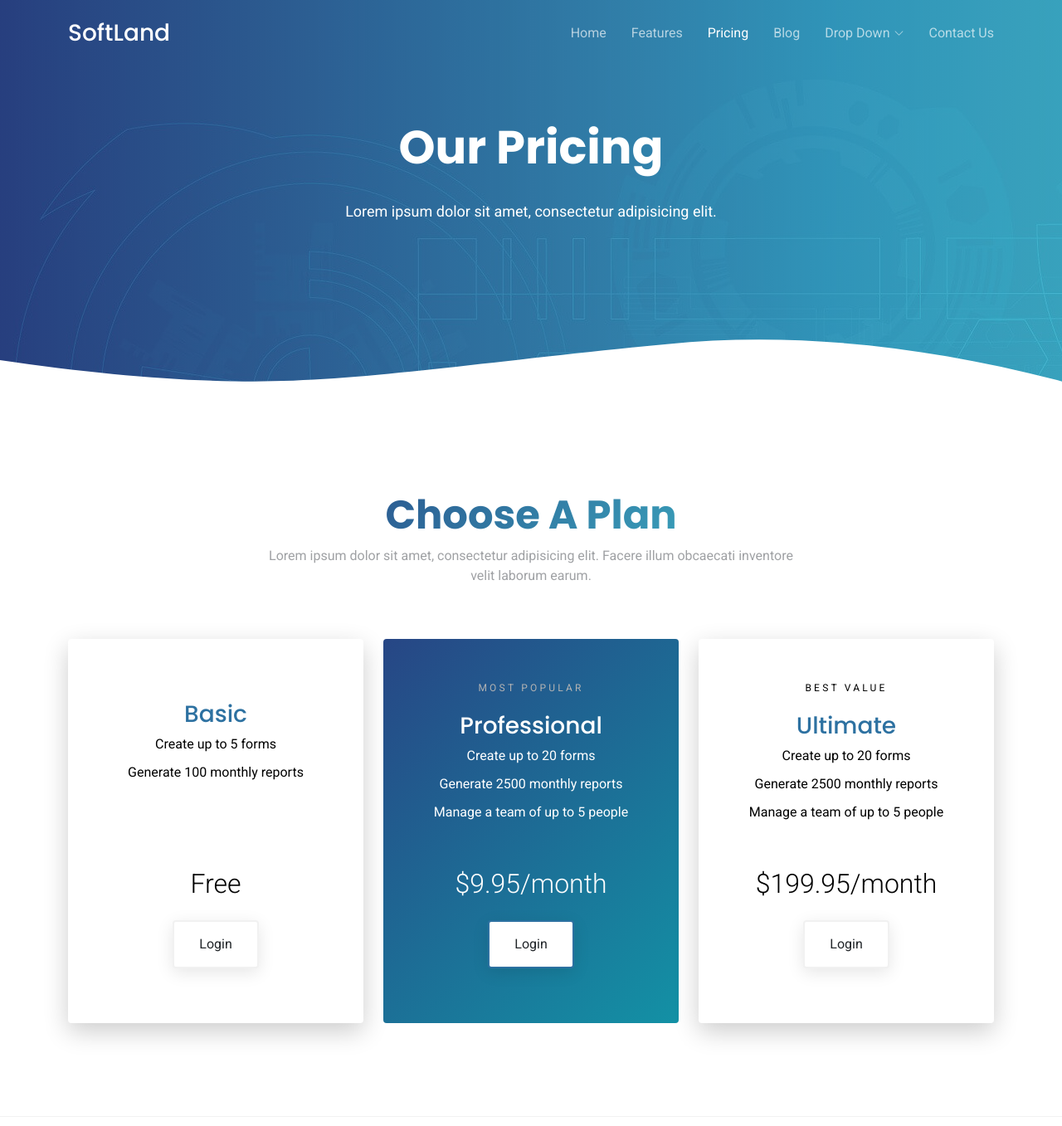
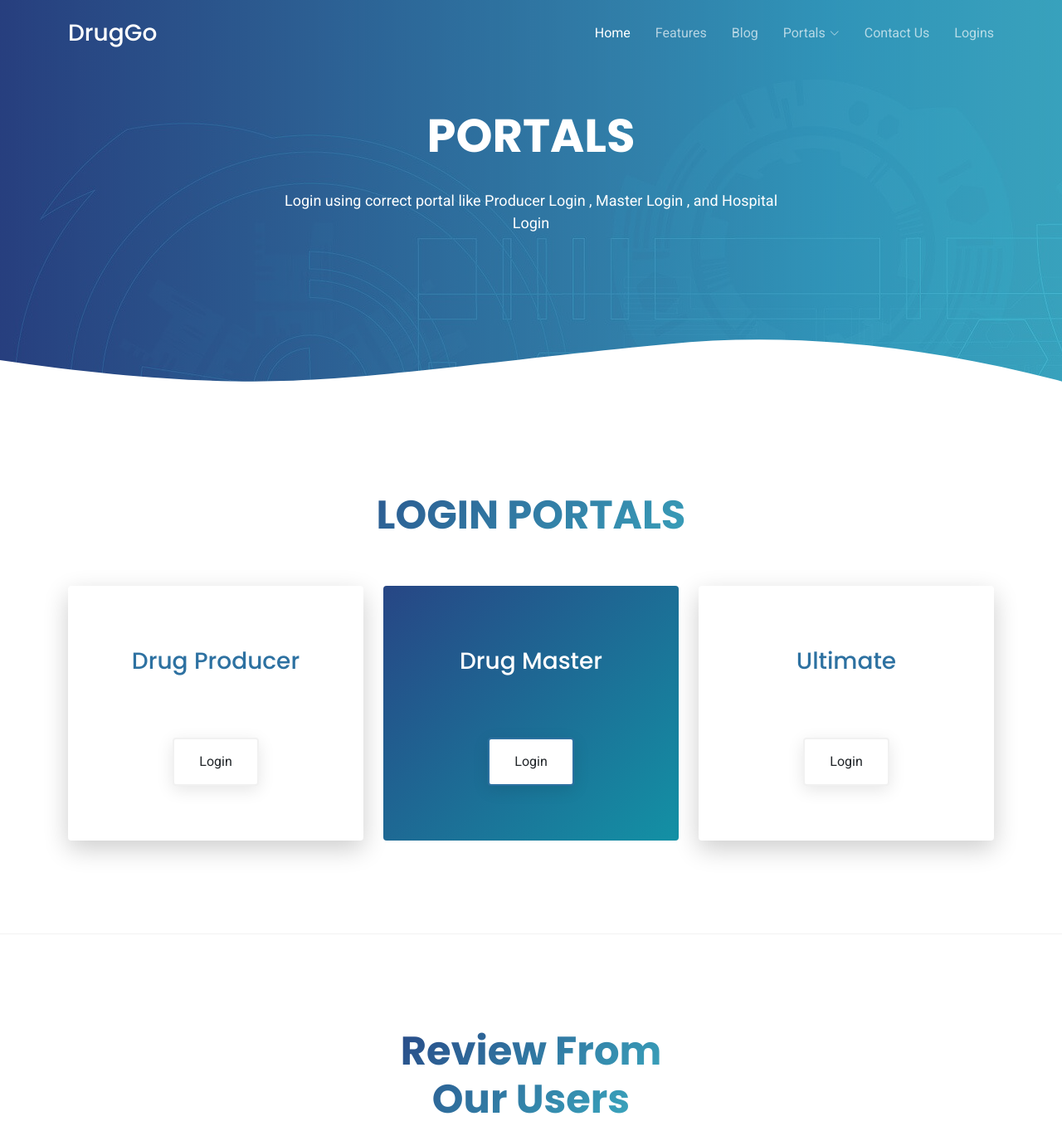
Before and after one commit to MonkNo1/Drug-Mangment-Using-BlockChain, a Django app: page /pricing in a window 1280 px wide. Shown: the top 1357 px of the page at 83% size. Run offline with Django 4.2, Linux system fonts and the light colour scheme; some libraries are stand-ins or nearby versions.

Commit message:
website updates

```diff
--- a/templates/pricing.html
+++ b/templates/pricing.html
@@ -38,45 +38,37 @@
 <body>
 
   <!-- ======= Header ======= -->
-  <header id="header" class="fixed-top d-flex align-items-center">
+   <header id="header" class="fixed-top d-flex align-items-center">
     <div class="container d-flex justify-content-between align-items-center">
 
       <div class="logo">
-        <h1><a href=" {% static 'index.html' %} ">SoftLand</a></h1>
+        <h1><a href="/">DrugGo</a></h1>
         <!-- Uncomment below if you prefer to use an image logo -->
         <!-- <a href=" {% static 'index.html' %} "><img src=" {% static 'assets/img/logo.png' %} " alt="" class="img-fluid"></a>-->
       </div>
 
       <nav id="navbar" class="navbar">
         <ul>
-          <li><a class="" href="">Home</a></li>
+          <li><a class="active " href="/">Home</a></li>
           <li><a href="features">Features</a></li>
-          <li><a class="active" href="pricing">Pricing</a></li>
           <li><a href="blog">Blog</a></li>
-          <li class="dropdown"><a href="#"><span>Drop Down</span> <i class="bi bi-chevron-down"></i></a>
+          <li class="dropdown"><a href="#"><span>Portals</span> <i class="bi bi-chevron-down"></i></a>
             <ul>
-              <li><a href="#">Drop Down 1</a></li>
-              <li class="dropdown"><a href="#"><span>Deep Drop Down</span> <i class="bi bi-chevron-right"></i></a>
-                <ul>
-                  <li><a href="#">Deep Drop Down 1</a></li>
-                  <li><a href="#">Deep Drop Down 2</a></li>
-                  <li><a href="#">Deep Drop Down 3</a></li>
-                  <li><a href="#">Deep Drop Down 4</a></li>
-                  <li><a href="#">Deep Drop Down 5</a></li>
-                </ul>
-              </li>
-              <li><a href="#">Drop Down 2</a></li>
-              <li><a href="#">Drop Down 3</a></li>
-              <li><a href="#">Drop Down 4</a></li>
+              <li><a href="login">Producer Login</a></li>
+              <li><a href="login">Master Login</a></li>
+              <li><a href="login">Hospital Login</a></li>
+              <li><a href="login">Buy Drugs Login</a></li>
             </ul>
           </li>
           <li><a href="contact">Contact Us</a></li>
+          <li><a href="pricing">Logins</a></li>
         </ul>
         <i class="bi bi-list mobile-nav-toggle"></i>
       </nav><!-- .navbar -->
 
     </div>
   </header><!-- End Header -->
+
 
   <main id="main">
 
@@ -99,8 +91,8 @@
           <div class="col-12">
             <div class="row justify-content-center">
               <div class="col-md-7 text-center hero-text">
-                <h1 data-aos="fade-up" data-aos-delay="">Our Pricing</h1>
-                <p class="mb-5" data-aos="fade-up" data-aos-delay="100">Lorem ipsum dolor sit amet, consectetur adipisicing elit.</p>
+                <h1 data-aos="fade-up" data-aos-delay="">PORTALS</h1>
+                <p class="mb-5" data-aos="fade-up" data-aos-delay="100">Login using correct portal like Producer Login , Master Login , and Hospital Login</p>
               </div>
             </div>
           </div>
@@ -114,8 +106,8 @@
 
         <div class="row justify-content-center text-center">
           <div class="col-md-7 mb-5">
-            <h2 class="section-heading">Choose A Plan</h2>
-            <p>Lorem ipsum dolor sit amet, consectetur adipisicing elit. Facere illum obcaecati inventore velit laborum earum.</p>
+            <h2 class="section-heading">LOGIN PORTALS</h2>
+            {% comment %} <p>Lorem ipsum dolor sit amet, consectetur adipisicing elit. Facere illum obcaecati inventore velit laborum earum.</p> {% endcomment %}
           </div>
         </div>
         <div class="row align-items-stretch">
@@ -123,43 +115,26 @@
           <div class="col-lg-4 mb-4 mb-lg-0">
             <div class="pricing h-100 text-center">
               <span>&nbsp;</span>
-              <h3>Basic</h3>
-              <ul class="list-unstyled">
-                <li>Create up to 5 forms</li>
-                <li>Generate 100 monthly reports</li>
-              </ul>
+              <h3>Drug Producer</h3>
               <div class="price-cta">
-                <strong class="price">Free</strong>
                 <p><a href="login" class="btn btn-white">Login</a></p>
               </div>
             </div>
           </div>
           <div class="col-lg-4 mb-4 mb-lg-0">
             <div class="pricing h-100 text-center popular">
-              <span class="popularity">Most Popular</span>
-              <h3>Professional</h3>
-              <ul class="list-unstyled">
-                <li>Create up to 20 forms</li>
-                <li>Generate 2500 monthly reports</li>
-                <li>Manage a team of up to 5 people</li>
-              </ul>
+            <br>
+              <h3>Drug Master</h3>
               <div class="price-cta">
-                <strong class="price">$9.95/month</strong>
                 <p><a href="login" class="btn btn-white">Login</a></p>
               </div>
             </div>
           </div>
           <div class="col-lg-4 mb-4 mb-lg-0">
             <div class="pricing h-100 text-center">
-              <span class="popularity">Best Value</span>
+              <br>
               <h3>Ultimate</h3>
-              <ul class="list-unstyled">
-                <li>Create up to 20 forms</li>
-                <li>Generate 2500 monthly reports</li>
-                <li>Manage a team of up to 5 people</li>
-              </ul>
               <div class="price-cta">
-                <strong class="price">$199.95/month</strong>
                 <p><a href="login" class="btn btn-white">Login</a></p>
               </div>
             </div>
```
Also changed, not shown: templates/blog-single.html (+10 -18 lines), templates/blog.html (+10 -18 lines), templates/contact.html (+10 -18 lines), templates/features.html (+10 -19 lines), templates/index.html (+11 -25 lines).
